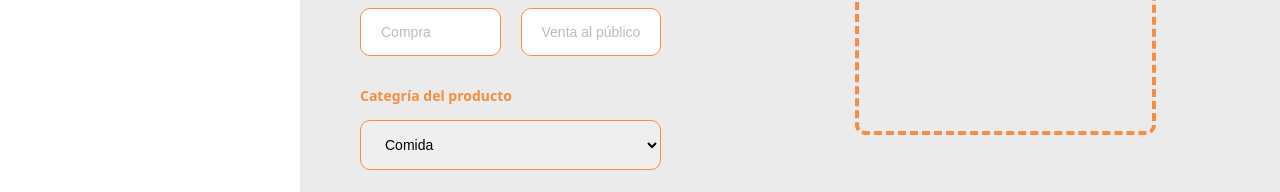
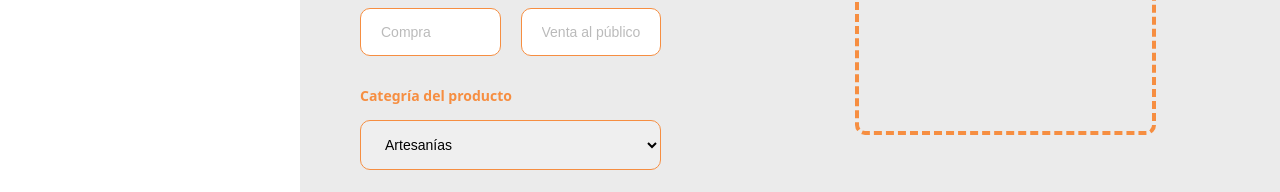
Before and after one commit to adrianhdez2/choco-market, a React (Vite) app: page /user/productos/add/new in a window 1280 px wide. Shown: the part 552-744 px from the top of the page. Built offline with nearby package versions, Linux system fonts and the light colour scheme.

Commit message:
Add links with select options

```diff
--- a/src/pages/user/AddProduct.jsx
+++ b/src/pages/user/AddProduct.jsx
@@ -1,6 +1,7 @@
 import { useState } from 'react';
 import { LayoutGrid } from "lucide-react";
 import { UseImagePreviews } from "../../customHooks/UseImagePreviews"
+import { LINKS } from '../../constans/data'
 
 function AddProduct() {
     const [imagePreviews, setImagePreviews] = useState([]);
@@ -58,12 +59,11 @@ function AddProduct() {
                             <h4 className="title_prod_add">Categría del producto</h4>
                             <div className="container_top_left_inputs_container">
                                 <select name="category_pro" id="category_pro" className="styles_input_prod select" onChange={handleValues} defaultValue={values.category_pro} required>
-                                    <option value="comida">Comida</option>
-                                    <option value="bebidas">Bebidas</option>
-                                    <option value="accesorios">Accesorios</option>
-                                    <option value="dulceria">Dulceria</option>
-                                    <option value="postres">Postres</option>
-                                    <option value="otros">Otros</option>
+                                    {
+                                        LINKS.filter(item => item.id !== 1).map(({id, title, filter}) => (
+                                            <option key={id} value={filter}>{title}</option>
+                                        ))
+                                    }
                                 </select>
                             </div>
                         </div>
```
